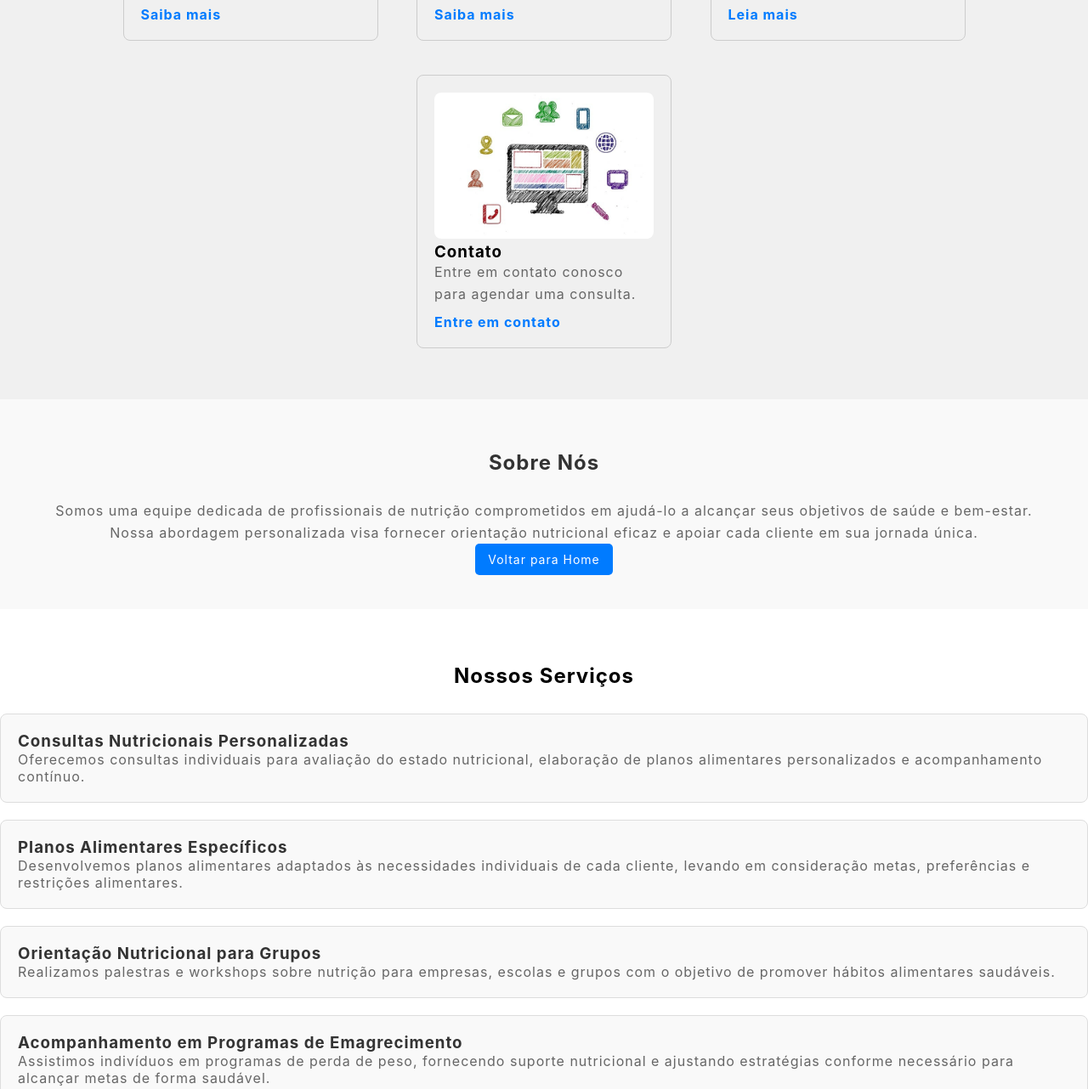
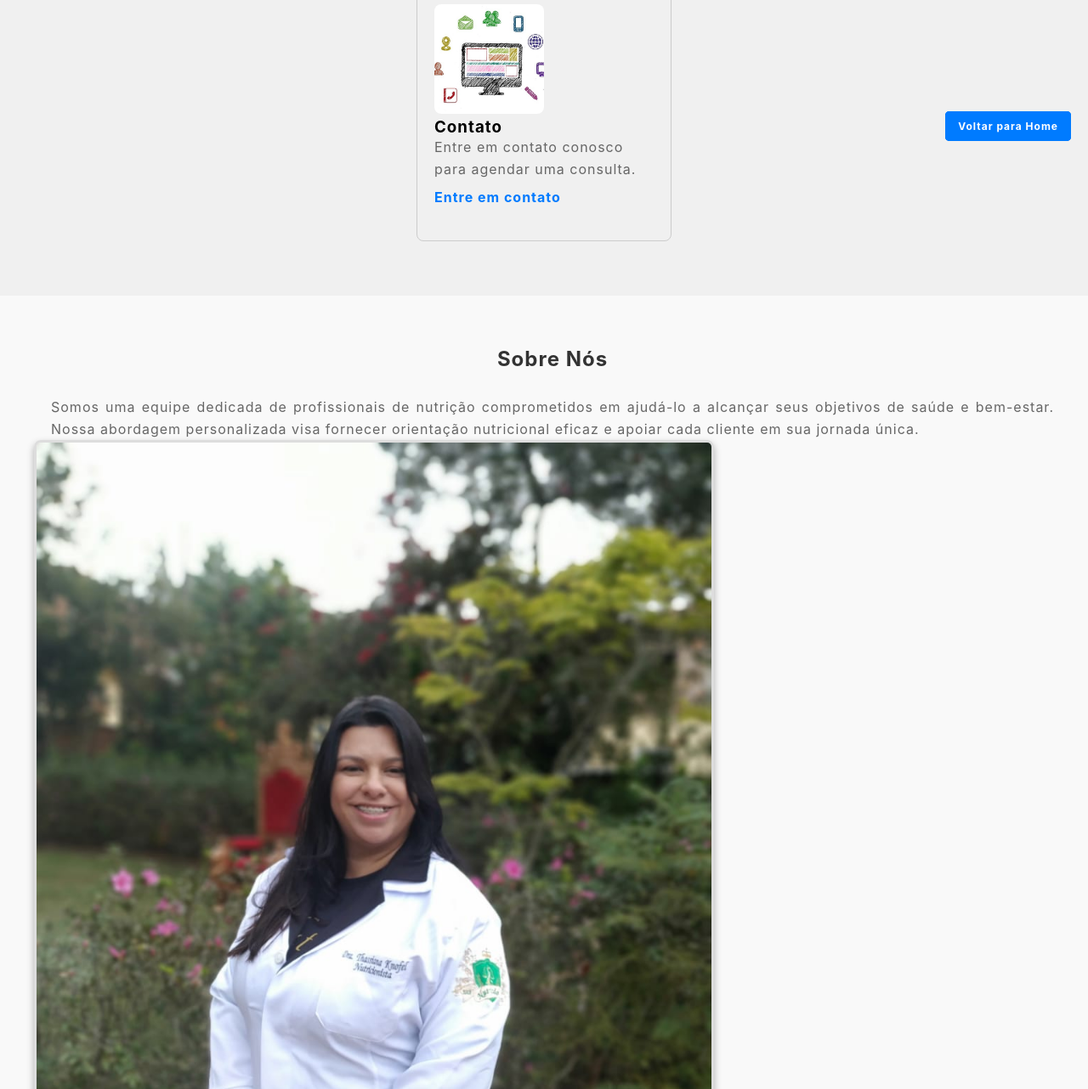
Before and after one commit to rodrigorferreira/clinicanutriknofel, a plain HTML site: page index.html in a window 1280 px wide. Shown: the part 614-1896 px from the top of the page at 85% size. Drawn offline with Linux system fonts and the light colour scheme.

Commit message:
atualizado css card seção sobre incluido a foto da nutri e botao voltar

```diff
--- a/assets/css/style.css
+++ b/assets/css/style.css
@@ -1,3 +1,4 @@
+
 * {
     font-family: 'Inter', sans-serif;
     margin: 0;
@@ -56,19 +57,29 @@ section#home p {
     line-height: 1.6; /* Altura da linha para melhor legibilidade */
 }
 
+/* Estilo para os cards */
 .card {
     display: inline-block;
     margin: 20px;
     padding: 20px;
     border: 1px solid #ccc;
     border-radius: 8px;
-    max-width: 300px;
+    width: 300px;
+    height: 300px;
     text-align: left;
+    overflow: hidden;
+    box-sizing: border-box; /* Inclui a borda e o preenchimento no tamanho total do elemento */
 }
 
 .card img {
-    max-width: 100%;
+    width: 50%;
+    height: 50%;
+    object-fit: cover;
     border-radius: 8px;
+}
+
+.card-content {
+    margin-top: 10px; /* Adicione uma margem superior para separar a imagem do conteúdo */
 }
 
 .card a {
@@ -79,6 +90,7 @@ section#home p {
     font-weight: bold;
 }
 
+/* Estilo para a seção "Sobre" */
 #about {
     background-color: #f9f9f9; /* Cor de fundo da seção "Sobre" */
     padding: 40px;
@@ -94,8 +106,37 @@ section#home p {
 #about p {
     color: #666; /* Cor do texto */
     line-height: 1.6; /* Altura da linha para melhor legibilidade */
+    text-align: justify;
 }
 
+/* Estilo para seção "Sobre" com foto */
+.about-content {
+    display: flex;
+    align-items:center;
+    justify-content: space-between;
+}
+
+.about-image {
+    flex: 1;
+    margin-right: 400px; /* Adapte conforme necessário para o espaçamento entre a imagem e o texto */
+}
+
+.about-image img {
+    max-width: 100%;
+    height: auto;
+    border-radius: 8px; /* Adapte conforme necessário para bordas arredondadas */
+    border: 3px solid #ddd; /* Adiciona uma borda */
+    box-shadow: 0 4px 8px rgba(0, 0, 0, 0.3); /* Adiciona uma sombra suave */
+}
+
+.about-text {
+    flex: 1;
+    margin-left: 20px; /* Adapte conforme necessário para o espaçamento entre a imagem e o texto */
+}
+
+
+
+/* Estilos da Seção "Serviços" */
 .service {
     margin-bottom: 20px; /* Adiciona espaço entre os serviços */
     padding: 20px;
@@ -159,6 +200,7 @@ section#home p {
     color: #666; /* Cor do texto */
 }
 
+/* Estilos para o formulário "Contato" */
 form {
     max-width: 400px;
     margin: 0 auto;
@@ -187,23 +229,30 @@ form button {
     border: none;
     border-radius: 5px;
     cursor: pointer;
+    display: block; /* Garante que o botão seja exibido como bloco */
+    margin-top: 10px; /* Adiciona margem superior para separação */
+
 }
 
-button {
+/* Botao Voltar para home */
+.button-back-to-home {
     background-color: #007BFF;
     color: #fff;
     padding: 10px 15px;
     border: none;
     border-radius: 5px;
     cursor: pointer;
-    font-size: 14px;
+    font-size: 12px;
+    font-weight: bold;
+    position: fixed;
+    bottom: 20px;
+    right: 20px;
     transition: background-color 0.3s ease-in-out;
 }
 
-button:hover {
+.button-back-to-home:hover {
     background-color: #0056b3;
 }
-
 
 /* Regras para telas com largura de até 600px */
 @media (max-width: 600px) {
--- a/index.html
+++ b/index.html
@@ -79,13 +79,27 @@
 
     <!-- Seção "Sobre" -->
     <section id="about">
+
         <div class="container">
-            <h2>Sobre Nós</h2>
 
-            <p>Somos uma equipe dedicada de profissionais de nutrição comprometidos em ajudá-lo a alcançar seus objetivos de saúde e bem-estar. Nossa abordagem personalizada visa fornecer orientação nutricional eficaz e apoiar cada cliente em sua jornada única.</p>
+            <div class="about-content">
 
-            <button onclick="showSection('home');">Voltar para Home</button>
+                <div class="about-text">
 
+                    <h2>Sobre Nós</h2>
+
+                        <p>Somos uma equipe dedicada de profissionais de nutrição comprometidos em ajudá-lo a alcançar seus objetivos de saúde e bem-estar. Nossa abordagem personalizada visa fornecer orientação nutricional eficaz e apoiar cada cliente em sua jornada única.</p>
+
+                            <button class="button-back-to-home" onclick="showSection('home');">Voltar para Home</button>
+                </div>
+
+            </div>
+
+        </div>
+
+        <div class="about-image">
+
+            <img src="./imagens/nutri.jpeg" alt="Nutricionista">
         </div>
 
     </section>
@@ -114,7 +128,8 @@
                 <p>Assistimos indivíduos em programas de perda de peso, fornecendo suporte nutricional e ajustando estratégias conforme necessário para alcançar metas de forma saudável.</p>
             </div>
 
-            <button onclick="showSection('home');">Voltar para Home</button>
+            <button class="button-back-to-home" onclick="showSection('home');">Voltar para Home</button>
+
 
             <!-- Adicione mais serviços conforme necessário -->
 
@@ -128,7 +143,8 @@
 
             <p>Explore nossos artigos informativos sobre saúde, nutrição e bem-estar.</p>
 
-            <button onclick="showSection('home');">Voltar para Home</button>
+            <button class="button-back-to-home" onclick="showSection('home');">Voltar para Home</button>
+
             <!-- Adicione links e informações sobre os artigos do blog conforme necessário -->
         </div>
     </section>
@@ -153,14 +169,16 @@
                 <label for="message">Mensagem:</label>
                 <textarea id="message" name="message" rows="4" required></textarea>
 
-                <button type="submit">Enviar Mensagem</button>
+                <button id="sendMessageButton" type="submit">Enviar Mensagem</button>
+
 
                 <!-- Mensagens de feedback após o envio -->
                 <p id="success-message" class="success-message"></p>
                 <p id="error-message" class="error-message"></p>
             </form>
 
-            <button onclick="showSection('home');">Voltar para Home</button>
+        <button class="button-back-to-home" onclick="showSection('home');">Voltar para Home</button>
+
 
         </div>
 
```
Also changed, not shown: imagens/nutri.jpeg (added).
